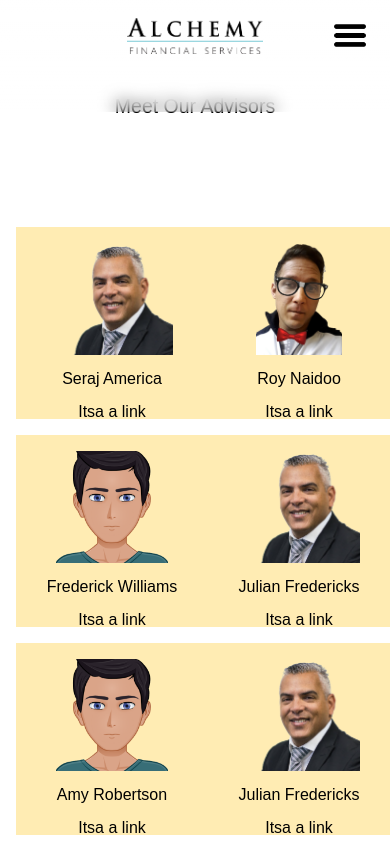
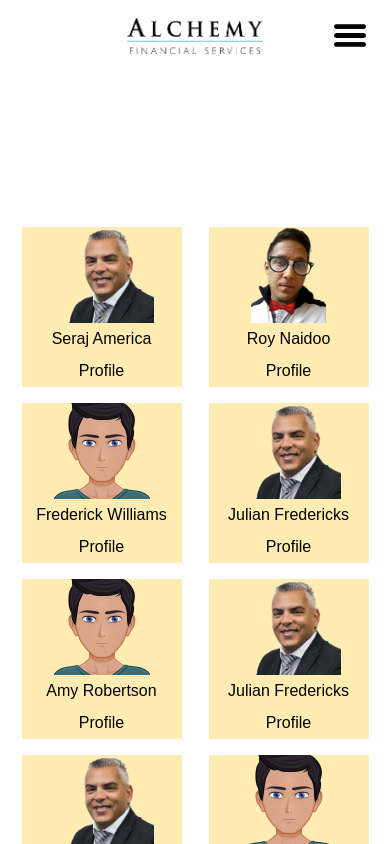
Before and after one commit to Fredz1/Alchemy, a Next.js app: page /advisors in a window 390 px wide. Shown: the top 844 px of the page. Built offline with nearby package versions, Linux system fonts and the light colour scheme.

Commit message:
advisor styling

```diff
--- a/components/AdvisorCard.jsx
+++ b/components/AdvisorCard.jsx
@@ -20,7 +20,7 @@ const AdvisorCard = ({details, image}) => {
         {details.name} {details.surname}
       </div>
       <Link href={`/advisors/${details.unique}`}>
-        <a href="">Itsa a link</a>
+        <a href="">Profile</a>
       </Link>
     </div>
   )
--- a/styles/advisorCard.module.css
+++ b/styles/advisorCard.module.css
@@ -1,6 +1,6 @@
 .container{
   display: grid;
-  grid-template-rows: minmax(70%,80%) minmax(30%,20%);
+  grid-template-rows: 3fr 1fr 1fr;
   overflow: hidden;
   font-size: 1em;
   height: 10em;
@@ -8,7 +8,6 @@
   background-color: #ffecb3;
   align-items: center;
   width: 10em;
-  padding: 1em;
 }
 
 .image{
--- a/styles/advisors.module.css
+++ b/styles/advisors.module.css
@@ -3,7 +3,7 @@
 }
 
 .banner{
-  height: 50vh;
+  height: 35vh;
 }
 
 .bannerText{
@@ -17,12 +17,14 @@
 
 .advisorSection{
   display: grid;
-  grid-template-columns: repeat(4, minmax(5em, 1fr));
-  grid-template-rows: repeat(auto-fit, minmax(10em, 1fr));
-  gap: 4vw;
+  grid-template-columns: repeat(4, minmax(6em, 1fr));
+  grid-auto-flow: row;
+  /* grid-template-rows: repeat(auto-fit, minmax(10em, 1fr)); */
+  gap: 6vw;
   height: max-content;
   margin: 4em;
-  align-items: center;
+  justify-items: center;
+  align-content: center;
 }
 
 @media all and (max-width: 768px){
@@ -35,11 +37,11 @@
     left: 50%;
     font-size: 5vw;
     width: max-content;
-    transform: translateX(-50%) translateY(-50%);
+    transform: translateX(-50%) translateY(-75%);
   }
 
   .advisorSection{
-    grid-template-columns: repeat(2, minmax(5em, 1fr));
+    grid-template-columns: repeat(2, minmax(4em, 1fr));
     margin: 1em;
     gap: 1em;
   }
--- a/styles/header.module.css
+++ b/styles/header.module.css
@@ -1,9 +1,16 @@
+.wrapper{
+  background: red;
+  position: sticky;
+}
+
+
 .headerContainer {
   color: black;
   font-size: 1.1em;
   z-index: 10;
   display: grid;
   position: fixed;
+  top: 20;
   grid-template-columns: minmax(15vw, 20vw) max-content ;
   max-width: 100vw;
   justify-content: space-around;
@@ -12,10 +19,12 @@
   width: 100%;
   gap: 2em;
   padding: 1em 0;
-  background: linear-gradient(rgba(255,255,255,0.9), rgba(255,255,255,0.8),transparent);
-  backdrop-filter: blur(8px);
-  /* background-color: white; */
+  /* background: linear-gradient(rgba(255,255,255,0.9), rgba(255,255,255,0.8),transparent);
+  backdrop-filter: blur(8px); */
+  background-color: white;
 }
+
+
 
 
 @media all and (max-width: 768px){
```
Also changed, not shown: components/MainBanner.jsx (+6 -4 lines).
